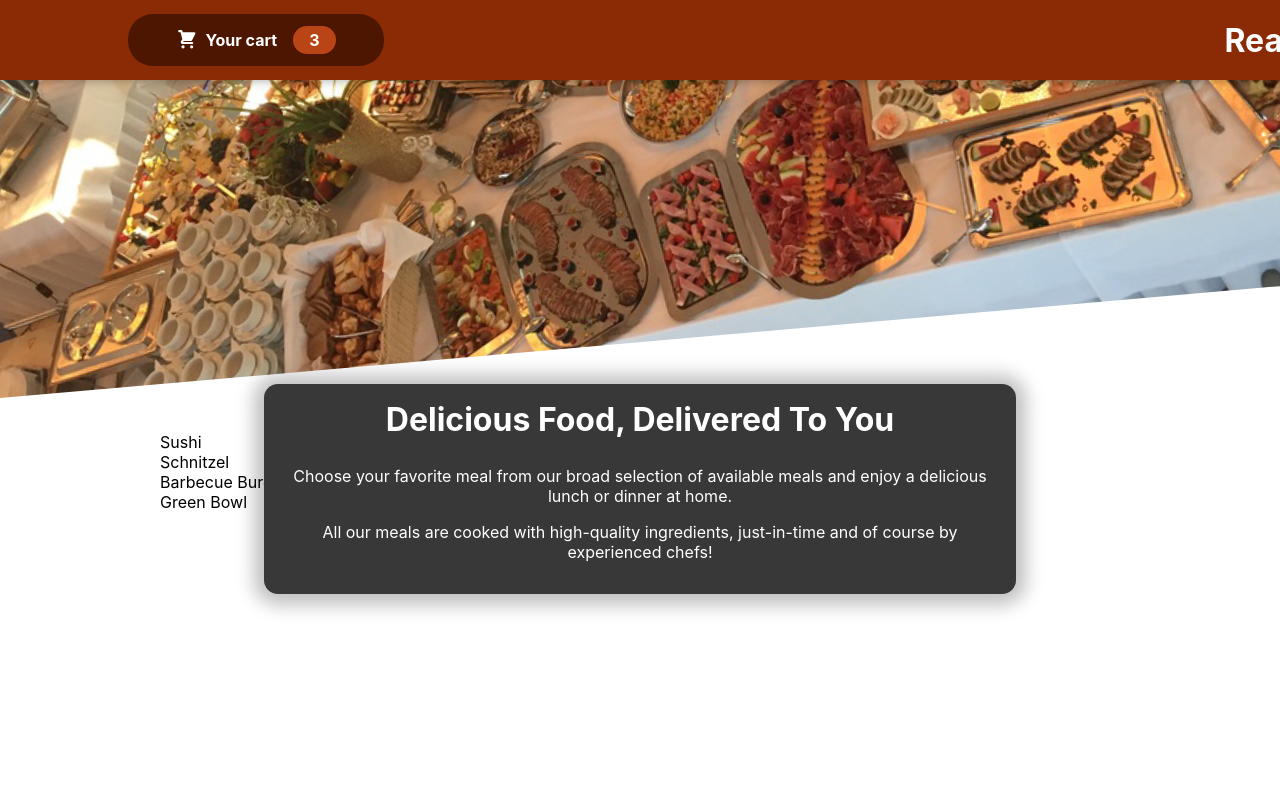
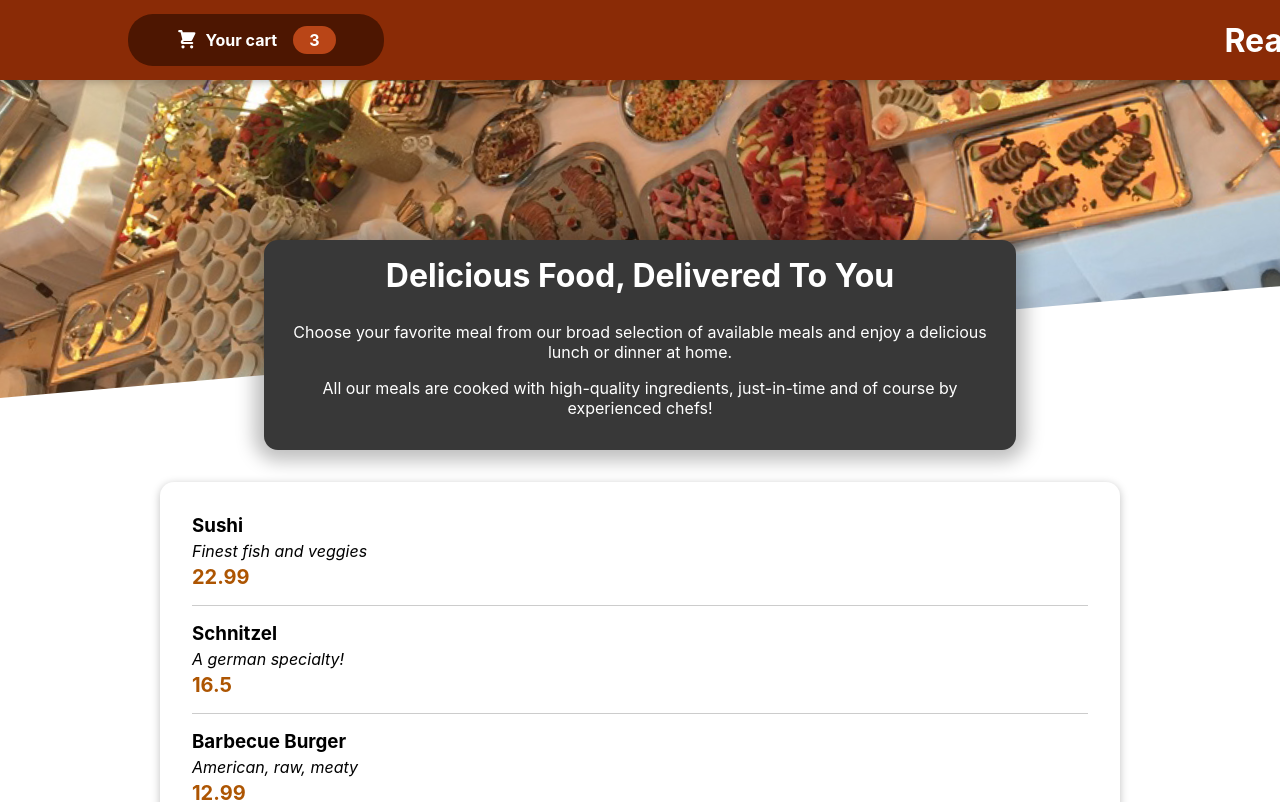
Before and after one commit to udaykumardl/food-delivary, a React (Create React App) app: page / in a window 1280 px wide. Shown: the top 802 px of the page. Built offline with nearby package versions, Linux system fonts and the light colour scheme.

Commit message:
Making the Items visible

```diff
--- a/src/components/Meals/AvailableMeals.js
+++ b/src/components/Meals/AvailableMeals.js
@@ -1,5 +1,6 @@
 import classes from './AvailableMeals.module.css';
-
+import Card from '../UI/Card';
+import MealItem from './MealItem/MealItem';
 
 const DUMMY_MEALS = [
     {
@@ -30,12 +31,21 @@
 
 
 const AvailableMeals =() =>{
-     const mealsList=DUMMY_MEALS.map(meal =><li>{meal.name}</li>);
-    return <section className={classes.meals}>
-        <ul>
-            {mealsList}
-        </ul>
-    </section>
+     const mealsList=DUMMY_MEALS.map(meal => (
+     <MealItem
+        key={meal.id}
+        name={meal.name}
+        description={meal.description}
+        price={meal.price} /> ));
+
+        return( <section className={classes.meals}>
+            <Card>
+            <ul>
+                {mealsList}
+            </ul>
+            </Card>
+        </section>
+        )
 
 }
 
--- /dev/null
+++ b/src/components/Meals/MealItem/MealItem.js
@@ -0,0 +1,17 @@
+import classes from './MealItem.module.css';
+
+const MealItem=props =>{
+    const price=`$${props.price.toFixed(2)}`
+    return( <li  className={classes.meal}>
+        <div>
+            <h3>{props.name}</h3>
+            <div className={classes.description}>{props.description}</div>
+            <div className={classes.price}>{props.price}</div>
+        </div>
+        <div></div>
+    </li>
+    )
+}
+
+
+export default MealItem;
--- /dev/null
+++ b/src/components/Meals/MealItem/MealItem.module.css
@@ -0,0 +1,22 @@
+.meal {
+    display: flex;
+    justify-content: space-between;
+    margin: 1rem;
+    padding-bottom: 1rem;
+    border-bottom: 1px solid #ccc;
+  }
+
+  .meal h3 {
+    margin: 0 0 0.25rem 0;
+  }
+
+  .description {
+    font-style: italic;
+  }
+
+  .price {
+    margin-top: 0.25rem;
+    font-weight: bold;
+    color: #ad5502;
+    font-size: 1.25rem;
+  }
--- a/src/components/Meals/Meals.js
+++ b/src/components/Meals/Meals.js
@@ -4,8 +4,8 @@
 
 const Meals=()=>{
     return( <Fragment>
+        <MealsSummary />
         <AvailableMeals />
-        <MealsSummary />
     </Fragment>
     )
 
--- a/src/components/Meals/MealsSummary.js
+++ b/src/components/Meals/MealsSummary.js
@@ -1,6 +1,6 @@
-import classes from './MealsSummary.module.css'
+import classes from './MealsSummary.module.css';
 
-const MealsSummary=() =>{
+const MealsSummary = () => {
   return (
     <section className={classes.summary}>
       <h2>Delicious Food, Delivered To You</h2>
--- /dev/null
+++ b/src/components/UI/Card.js
@@ -0,0 +1,7 @@
+import classes from'./Card.module.css'
+
+const Card =(props)=>{
+    return <div className={classes.card}>{props.children}</div>
+}
+
+export default Card;
--- /dev/null
+++ b/src/components/UI/Card.module.css
@@ -0,0 +1,6 @@
+.card {
+    padding: 1rem;
+    box-shadow: 0 2px 8px rgba(0, 0, 0, 0.25);
+    border-radius: 14px;
+    background-color: white;
+  }
```
Lines whose indentation alone changed are shown as unchanged.
